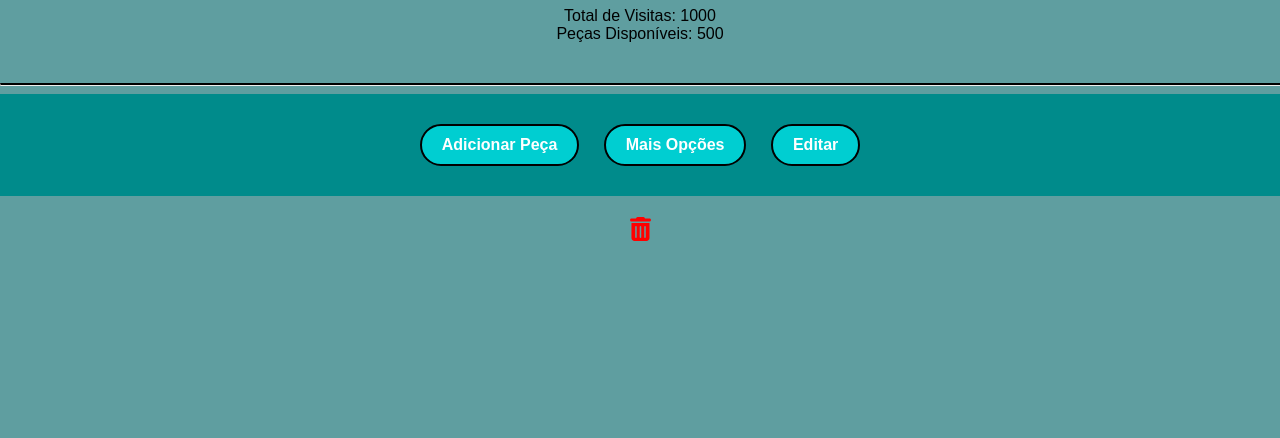
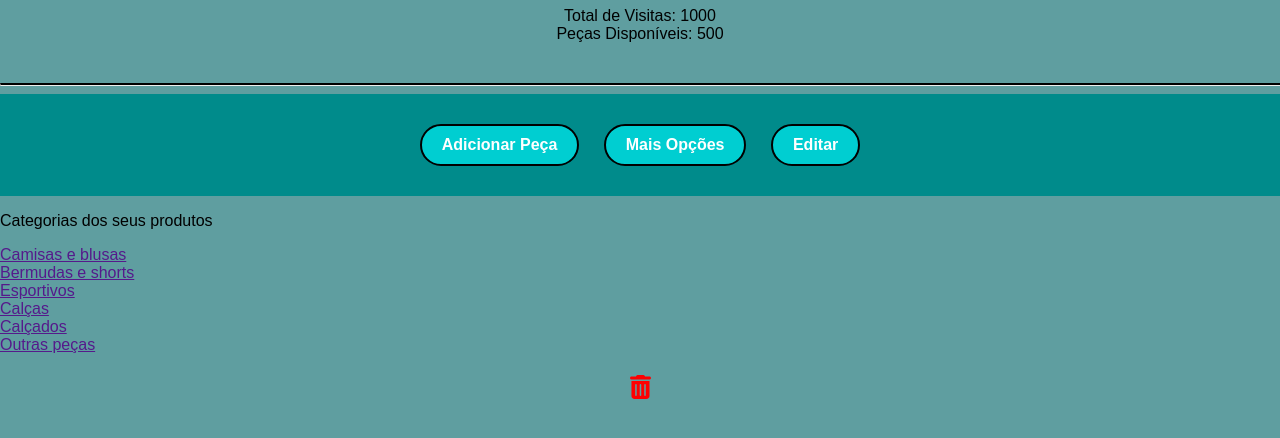
Before and after one commit to provadorvirtual/Provador-virtual, a plain HTML site: page perfilloja.html in a window 1280 px wide. Shown: the part 204-642 px from the top of the page. Drawn offline with nearby package versions, Linux system fonts and the light colour scheme.

Commit message:
Update 1 perfilloja.html

```diff
--- a/perfilloja.html
+++ b/perfilloja.html
@@ -40,6 +40,29 @@
         <a href="#" class="acao-produto">Mais Opções</a>
         <a href="logins/cadastros/infoloja.html" class="acao-produto">Editar</a>
     </div>
+    <section class="categorias">
+        <p class="cattitle">Categorias dos seus produtos</p>
+        <div class="opccat">
+        <div class="cat blusas-de-time">
+            <a href="" class="ct">Camisas e blusas</a>
+        </div>
+        <div class="cat bermudas">
+            <a href="" class="ct">Bermudas e shorts</a>
+        </div>
+        <div class="cat esportivos">
+            <a href="" class="ct">Esportivos</a>
+        </div>
+        <div class="cat vestidos">
+            <a href="" class="ct">Calças</a>
+        </div>
+        <div class="cat polos">
+            <a href="" class="ct">Calçados</a>
+        </div>
+        <div class="cat calças">
+            <a href="" class="ct">Outras peças</a>
+        </div>
+        </div>
+    </section>
     <div id="lixeira">
         <i class="fas fa-trash-alt"></i>
     </div>
```
